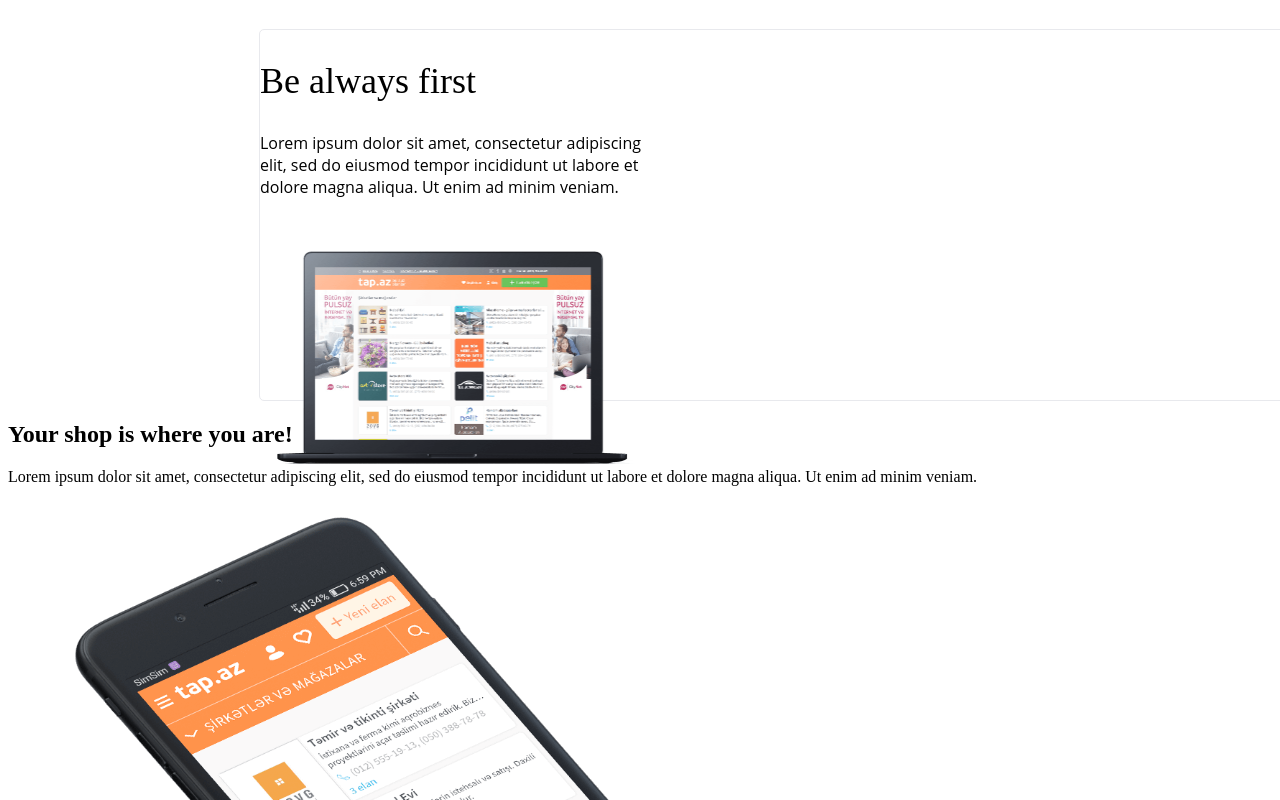
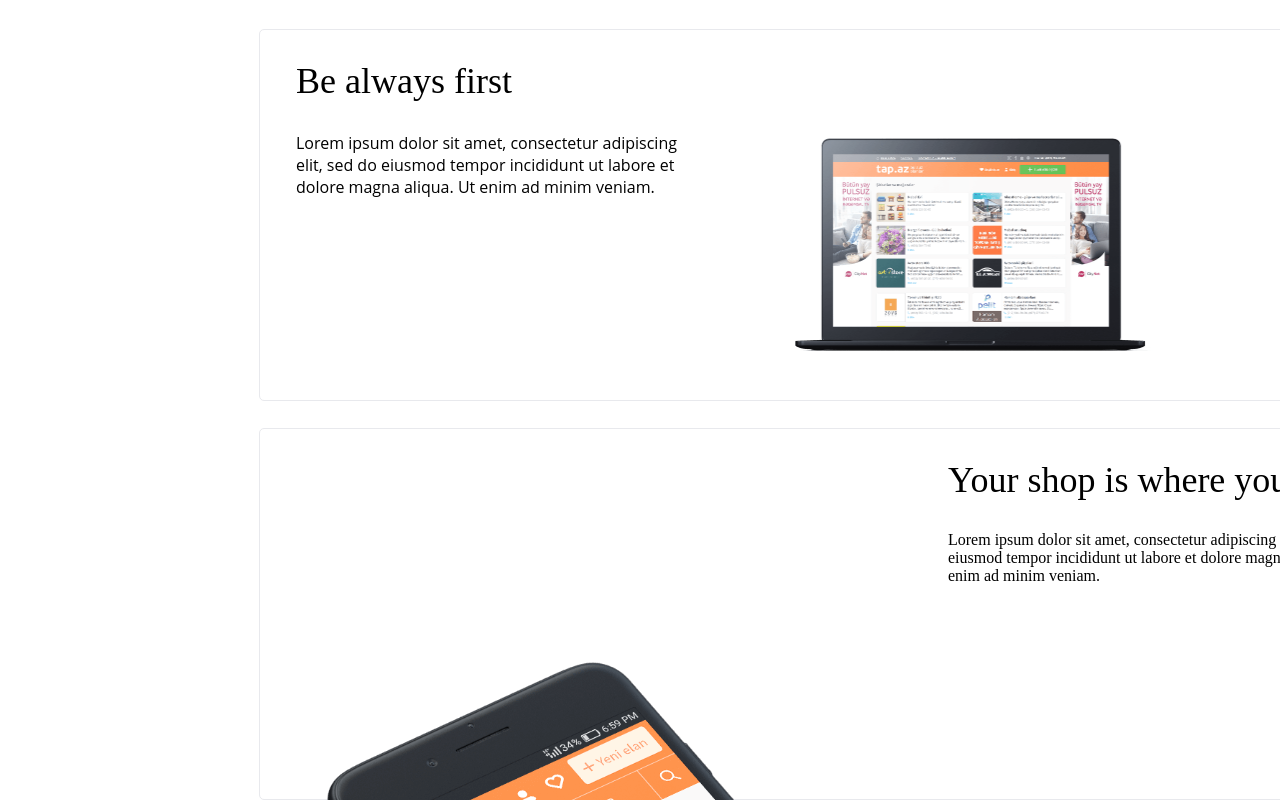
Before and after one commit to kstarowicz/BestShop, a plain HTML site: page index.html in a window 1280 px wide. Shown: the part 1520-2320 px from the top of the page. Drawn offline with Linux system fonts and the light colour scheme.

Commit message:
modyfikacja opisu

```diff
--- a/index.html
+++ b/index.html
@@ -75,7 +75,9 @@
                 <h2 class="second_header_advert_section">Your shop is where you are!</h2>
                 <p class="second_paragraph_advert_section">Lorem ipsum dolor sit amet, consectetur adipiscing elit, sed do eiusmod tempor incididunt ut labore et dolore magna aliqua. Ut enim ad minim veniam.</p>
             </div>
+            <div class="left_second_advert">
             <img src="assets/iPhone.png" alt="iPhone" class="second_picture_advert_section">
+            </div>
         </div>
         <div class="third_advert">
             <div class="left_third_advert">
--- a/main.css
+++ b/main.css
@@ -204,7 +204,7 @@ h1{
 .left_first_advert{
     width: 416px;
     height: 188px;
-    /*margin-left: 36px;*/
+    margin-left: 36px;
 }
 
 .first_header_advert_section{
@@ -212,38 +212,60 @@ h1{
     font: normal normal normal 36px/42px Raleway;
     color: #000000;
     opacity: 1;
+
 }
 .first_paragraph_advert_section{
     padding-right: 30px;
     text-align: left;
     font: normal normal normal 16px/22px Open Sans;
-    letter-spacing: 0px;
+    letter-spacing: 0;
 }
 .right_first_advert{
-    width: 433px;
-    height: 294px;
+    margin-top: -113px;
+    margin-left: 118px;
 }
 
 .first_picture_advert_section{
     width: 386px;
     height: 219px;
+    display: flex;
+    flex-direction: row;
+    margin-left: 400px;
 }
 
 .second_advert{
+    width: 1124px;
+    height: 370px;
+    border: 1px solid #E8E9ED;
+    border-radius: 5px;
+    opacity: 1;
+    margin-left: 251px;
+    margin-top: 27px;
 
 }
 
 .right_second_advert{
+    width: 416px;
+    height: 188px;
+    margin-left: 688px;
 
 }
 .second_header_advert_section{
-
+    text-align: left;
+    font: normal normal normal 36px/42px Raleway;
+    color: #000000;
+    opacity: 1;
 }
 
 .second_paragraph_advert_section{
 
 }
 
+.left_second_advert{
+
+
+}
+
 .second_picture_popularity_section{
 
 }
```
